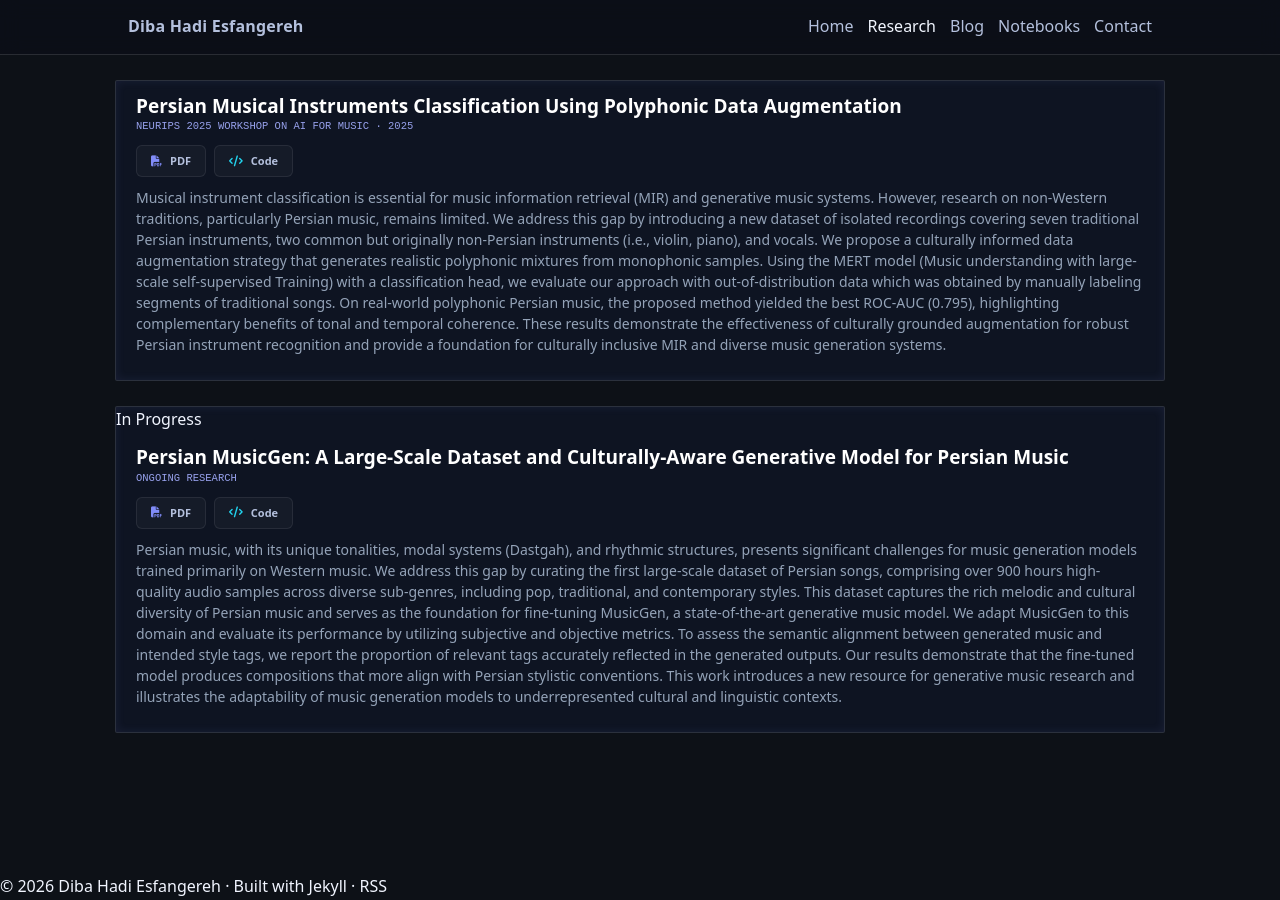
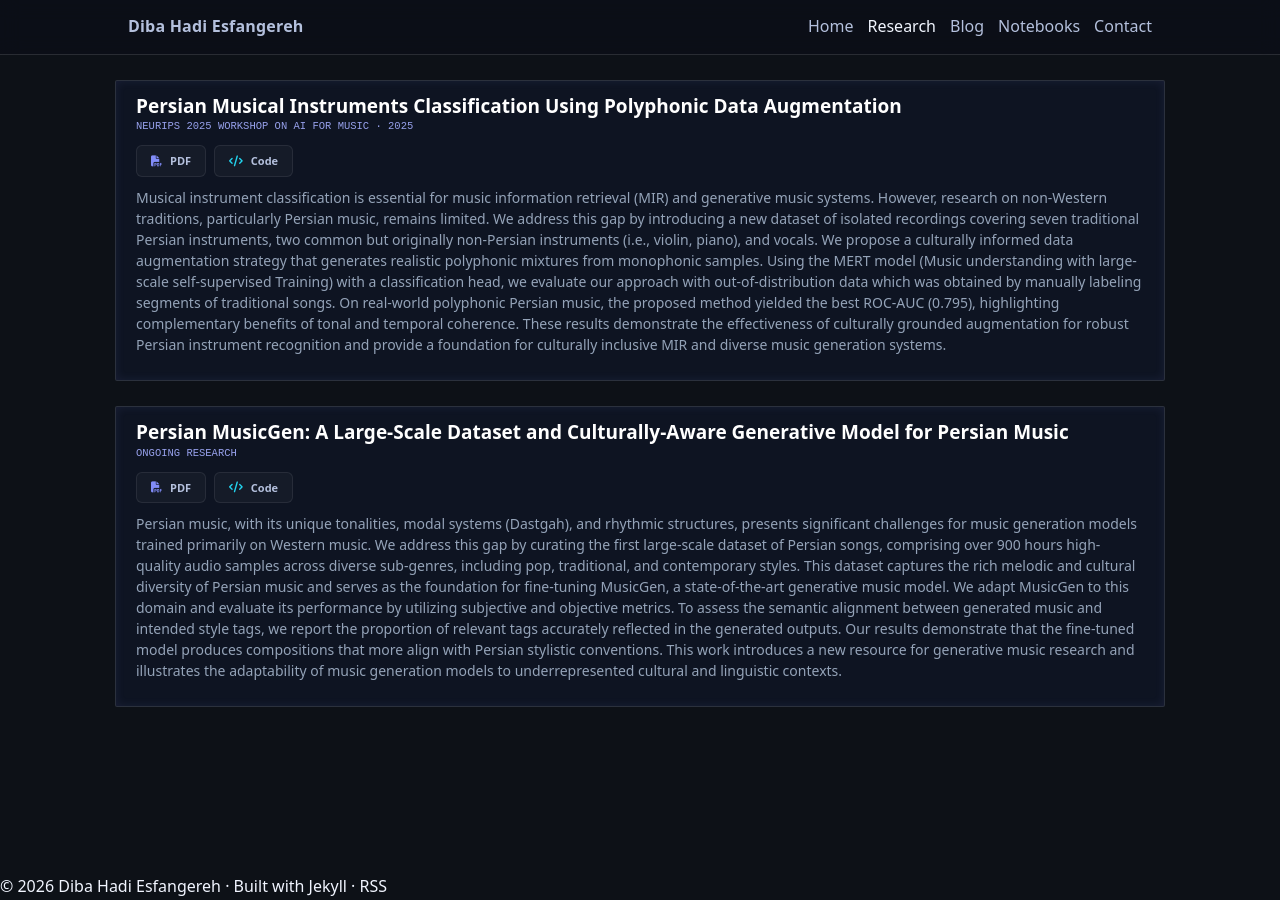
Before and after one commit to dibahadie/dibahadie.github.io, a Jekyll site: the page built from _pages/research.md, in a window 1280 px wide. Built offline with Jekyll 4.4.1, drawn with Linux system fonts in a browser that asks for light colours.

Commit message:
fixed research page bug

```diff
--- a/_pages/research.md
+++ b/_pages/research.md
@@ -13,10 +13,6 @@ custom_css: research
 <div class="research-list">
   {% for res in site.data.research.items %}
     <div class="card research-card reveal-card">
-      {% if res.venue == "In Progress" or res.venue == "Under Review" %}
-        <div class="status-badge">{{ res.venue }}</div>
-      {% endif %}
-
       <div class="card-pad">
         <div class="research-header">
           <div class="title-area">
```
Also changed, not shown: 7 other files.
